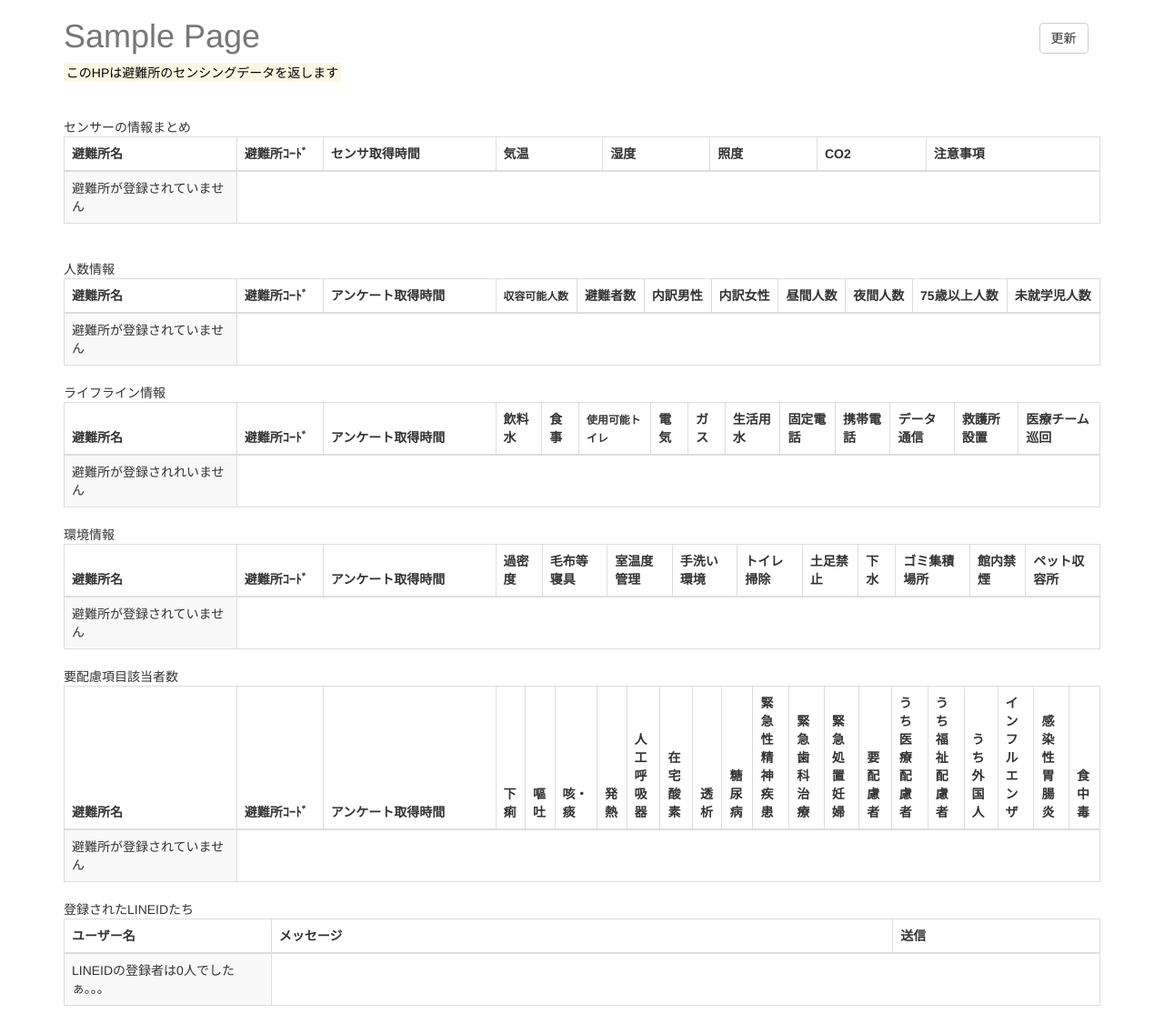
After one commit to lottotto/Research, a Flask app: page /1/1 in a window 1280 px wide. The commit adds this page. Shown: the whole page at 91% size. Run offline with Flask 2, Linux system fonts and the light colour scheme; data that the repository does not hold is empty; some libraries are stand-ins or nearby versions.

Commit message:
Web雛形完成

```diff
--- a/src/flaskr/main.py
+++ b/src/flaskr/main.py
@@ -1,40 +1,76 @@
+import os
 from flask import Flask, current_app, request, flash,redirect,url_for,render_template
 from flask_pymongo import PyMongo
 from flask_bootstrap import Bootstrap
+from linebot import LineBotApi
+from linebot.models import TextSendMessage
+from linebot.exceptions import LineBotApiError
 
 app = Flask(__name__)
 bootstrap = Bootstrap(app)
 app.config['MONGO_URI'] = "mongodb://localhost:27017/shelter"
-app.config['MONGO_HOST'] = "localhost"
-app.config['MONGO_PORT'] = 27017
-app.config['MONGO_DBNAME'] = "shelter"
 mongo = PyMongo(app)
+line_mongo = PyMongo(app, uri="mongodb://localhost:27017/LINE")
+line_bot_api = LineBotApi(os.environ['LINE_MESSAGE_API_ACCESS_TOKEN'])
 
 
-def make_index_recode(mongo_document):
-    ret_dict = {}
-    ret_dict['code'] = mongo_document['code']
-    ret_dict['datetime'] = mongo_document['datetime'].strftime("%Y年%m月%d日 %H時%M分")
-    temperature = mongo_document['sensor']['tmp']
-    ret_dict['sensor_tmp'] = temperature
-    humidity = mongo_document['sensor']['hum']
-    ret_dict['sensor_hum'] = humidity
-    ret_dict['sensor_lux'] = mongo_document['sensor']['lux']
-    ret_dict['sensor_co2'] = mongo_document['sensor']['co2']
-    if 0.81 * temperature + 0.01 * humidity * (0.99 * temperature - 14.3) + 46.3 > 85:
-        ret_dict['remark'] = '【危険】不快指数 85以上！'
-    return ret_dict
+def send_LINE(user_id, message):
+    try:
+        line_bot_api.push_message(user_id, text=TextSendMessage(text=message))
+    except LineBotApiError as e:
+        pass
+
+# def make_index_recode(mongo_document):
+#     ret_dict = {}
+#     ret_dict['code'] = mongo_document['code']
+#     ret_dict['sensor_time'] = mongo_document['sensor_time'].strftime("%Y%m%d-%H:%M")
+#     ret_dict['sensor_tmp'] = mongo_document['sensor']['tmp']
+#     ret_dict['sensor_hum'] = mongo_document['sensor']['hum']
+#     ret_dict['sensor_lux'] = mongo_document['sensor']['lux']
+#     ret_dict['sensor_co2'] = mongo_document['sensor']['co2']
+#     try:
+#         ret_dict['name'] = mongo_document['name']
+#     except:
+#         pass
+#     tmp = ret_dict['sensor_tmp']
+#     hum = ret_dict['sensor_hum']
+#     if 0.81 * tmp + 0.01 * hum * (0.99 * tmp - 14.3) + 46.3 > 85:
+#         ret_dict['remark'] = '【危険】不快指数 85以上！'
+#     return ret_dict
+
+def calc_remark(mongo_document):
+    tmp = mongo_document['sensor']['tmp']
+    if tmp > 38:
+        ret_str = "アツゥイ！"
+    else:
+        ret_str ="特になし"
+    return ret_str
+
+def make_line_entries(collection_name):
+    print(line_mongo.db[collection_name])
+    return [document for document in line_mongo.db[collection_name].find()]
+
+
+@app.route('/<db_name>/<collection_name>', methods=['GET','POST'])
+def show_entries(db_name='', collection_name=''):
+    app.config['MONGO_URI'] = "mongodb://localhost:27017/"+db_name
+    mongo.init_app(app)
+    shelters = mongo.db[collection_name].find()
+    entries = []
+    for document in shelters:
+        document['remark'] = calc_remark(document)
+        entries.append(document)
+    Line_entries = make_line_entries(collection_name)
+    if request.method == 'POST':
+        send_LINE(user_id=request.form['user_id'], message=request.form['message'])
+
+    return render_template('new_new_index.html', entries=entries, Line_entries=Line_entries)
+
 
 
 @app.route('/', methods=['GET', "POST"])
-def show_entries():
-    shelters = mongo.db.shelter.find()
-    entries = []
-    for document in shelters:
-        temp_dict = make_index_recode(document)
-        entries.append(temp_dict)
-
-    return render_template('index.html', entries=entries)
+def top_page():
+    return "URLにdb_nameとcollection_nameをつけてね"
 
 
 # @app.route('/post', methods=['POST'])
--- a/src/flaskr/templates/index.html
+++ b/src/flaskr/templates/index.html
@@ -8,7 +8,7 @@
             <div class="col-xs-11"><h1 class="text-muted">Sample Page</h1></div>
             <div class="col-xs-1">
                 <h1>
-                    <form action="" method="post" class="form-inline">
+                    <form action="" method="get" class="form-inline">
                         <button type="submit" class="btn btn-default">更新</button>
                     </form>
 
@@ -29,13 +29,14 @@
                 <th>照度(lux)</th>
                 <th>CO2(ppm)</th>
                 <th>備考</th>
+
             </tr>
             </thead>
             <tbody>
             {% for entry in entries %}
             <tr>
                 <td>{{ entry.code }}</td>
-                <td>{{ entry.datetime }}</td>
+                <td>{{ entry.sensor_time }}</td>
                 <td>{{ entry.sensor_tmp }}</td>
                 <td>{{ entry.sensor_hum }}</td>
                 <td>{{ entry.sensor_lux }}</td>
--- /dev/null
+++ b/src/flaskr/templates/new_new_index.html
@@ -0,0 +1,257 @@
+{% extends "bootstrap/base.html" %}
+
+{% block title %}Shelter{% endblock %}
+
+{% block content %}
+    <div class="container">
+        <div class="row">
+            <div class="col-lg-11"><h1 class="text-muted">Sample Page</h1></div>
+            <div class="col-lg-1">
+                <h1>
+                    <form action="" method="get" class="form-inline">
+                        <button type="submit" class="btn btn-default">更新</button>
+                    </form>
+
+                </h1>
+            </div>
+        </div>
+        <mark>このHPは避難所のセンシングデータを返します</mark>
+        <br>
+        <br>
+        <br>
+        センサーの情報まとめ<br>
+        <table class="table table-striped table-bordered table-hover">
+            <thead>
+            <tr>
+                <th class="col-lg-2">避難所名</th>
+                <th class="col-lg-1">避難所ｺｰﾄﾞ</th>
+                <th class="col-lg-2">センサ取得時間</th>
+                <th>気温</th>
+                <th>湿度</th>
+                <th>照度</th>
+                <th>CO2</th>
+                <th>注意事項</th>
+            </tr>
+            </thead>
+            <tbody>
+              {% for entry in entries %}
+              <tr>
+                <td>{{ entry.name }}</td>
+                <td>{{ entry.code }}</td>
+                <td>{{ entry.sensor_time }}</td>
+                <td>{{ entry.sensor.tmp }}</td>
+                <td>{{ entry.sensor.hum }}</td>
+                <td>{{ entry.sensor.lux }}</td>
+                <td>{{ entry.sensor.co2 }}</td>
+                <td>{{ entry.remark }}</td>
+              </tr>
+              {% else %}
+              <td>避難所が登録されていません</td>
+              {% endfor %}
+            </tbody>
+        </table>
+        <br>人数情報<br>
+        <table class="table table-striped table-bordered table-hover　text-nowrap">
+            <thead>
+            <tr>
+                <th class="col-lg-2">避難所名</th>
+                <th class="col-lg-1">避難所ｺｰﾄﾞ</th>
+                <th class="col-lg-2">アンケート取得時間</th>
+                <th><span class="small">収容可能人数</span></th>
+                <th>避難者数</th>
+                <th>内訳男性</th>
+                <th>内訳女性</th>
+                <th>昼間人数</th>
+                <th>夜間人数</th>
+                <th>75歳以上人数</th>
+                <th>未就学児人数</th>
+            </tr>
+            </thead>
+            <tbody>
+              {% for entry in entries %}
+              <tr>
+                <td>{{ entry.name }}</td>
+                <td>{{ entry.code }}</td>
+                <td>{{ entry.questionnaire_time }}</td>
+                <td>{{ entry.capacity }}</td>
+                <td>{{ entry.in01 }}</td>
+                <td>{{ entry.in02 }}</td>
+                <td>{{ entry.in03 }}</td>
+                <td>{{ entry.nm01 }}</td>
+                <td>{{ entry.nm02 }}</td>
+                <td>{{ entry.nm03 }}</td>
+                <td>{{ entry.nm04 }}</td>
+              </tr>
+              {% else %}
+              <td>避難所が登録されていません</td>
+              {% endfor %}
+            </tbody>
+        </table>
+        ライフライン情報
+        <table class="table table-striped table-bordered table-hover">
+          <thead>
+            <tr>
+              <th class="col-lg-2">避難所名</th>
+              <th class="col-lg-1">避難所ｺｰﾄﾞ</th>
+              <th class="col-lg-2">アンケート取得時間</th>
+              <th>飲料水</th>
+              <th>食事</th>
+              <th><span class="small">使用可能トイレ</span></th>
+              <th>電気</th>
+              <th>ガス</th>
+              <th>生活用水</th>
+              <th>固定電話</th>
+              <th>携帯電話</th>
+              <th>データ通信</th>
+              <th>救護所設置</th>
+              <th>医療チーム巡回</th>
+            </tr>
+          </thead>
+          <tbody>
+            {% for entry in entries %}
+            <tr>
+              <td>{{ entry.name }}</td>
+              <td>{{ entry.code }}</td>
+              <td>{{ entry.questionnaire_time}}</td>
+              <td>{{ entry.il01 }}</td>
+              <td>{{ entry.il02 }}</td>
+              <td>{{ entry.il03 }}</td>
+              <td>{{ entry.il04 }}</td>
+              <td>{{ entry.il05 }}</td>
+              <td>{{ entry.il06 }}</td>
+              <td>{{ entry.il07 }}</td>
+              <td>{{ entry.il08 }}</td>
+              <td>{{ entry.il10 }}</td>
+              <td>{{ entry.im01 }}</td>
+              <td>{{ entry.im02 }}</td>
+            </tr>
+            {% else %}
+            <td>避難所が登録されれいません</td>
+            {% endfor %}
+          </tbody>
+        </table>
+        環境情報
+        <table class="table table-striped table-bordered table-hover">
+          <thead>
+            <tr>
+              <th class="col-lg-2">避難所名</th>
+              <th class="col-lg-1">避難所ｺｰﾄﾞ</th>
+              <th class="col-lg-2">アンケート取得時間</th>
+              <th>過密度</th>
+              <th>毛布等寝具</th>
+              <th>室温度管理</th>
+              <th>手洗い環境</th>
+              <th>トイレ掃除</th>
+              <th>土足禁止</th>
+              <th>下水</th>
+              <th>ゴミ集積場所</th>
+              <th>館内禁煙</th>
+              <th>ペット収容所</th>
+            </tr>
+          </thead>
+          <tbody>
+            {% for entry in entries %}
+            <tr>
+              <td>{{ entry.name }}</td>
+              <td>{{ entry.code }}</td>
+              <td>{{ entry.questionnaire_time}}</td>
+              <td>{{ entry.en01 }}</td>
+              <td>{{ entry.en02 }}</td>
+              <td>{{ entry.en03 }}</td>
+              <td>{{ entry.en04 }}</td>
+              <td>{{ entry.en05 }}</td>
+              <td>{{ entry.en06 }}</td>
+              <td>{{ entry.en07 }}</td>
+              <td>{{ entry.en08 }}</td>
+              <td>{{ entry.en09 }}</td>
+              <td>{{ entry.en10 }}</td>
+            </tr>
+            {% else %}
+            <td>避難所が登録されていません</td>
+            {% endfor %}
+          </tbody>
+        </table>
+        要配慮項目該当者数
+        <table class="table table-striped table-bordered table-hover table-responsive">
+          <thead>
+            <tr>
+              <th class="col-lg-2">避難所名</th>
+              <th class="col-lg-1">避難所ｺｰﾄﾞ</th>
+              <th class="col-lg-2">アンケート取得時間</th>
+              <th>下痢</th>
+              <th>嘔吐</th>
+              <th>咳・痰</th>
+              <th>発熱</th>
+              <th>人工呼吸器</th>
+              <th>在宅酸素</th>
+              <th>透析</th>
+              <th>糖尿病</th>
+              <th>緊急性精神疾患</th>
+              <th>緊急歯科治療</th>
+              <th>緊急処置妊婦</th>
+              <th>要配慮者</th>
+              <th>うち医療配慮者</th>
+              <th>うち福祉配慮者</th>
+              <th>うち外国人</th>
+              <th>インフルエンザ</th>
+              <th>感染性胃腸炎</th>
+              <th>食中毒</th>
+            </tr>
+          </thead>
+          <tbody>
+            {% for entry in entries %}
+            <tr>
+              <td>{{ entry.name }}</td>
+              <td>{{ entry.code }}</td>
+              <td>{{ entry.questionnaire_time}}</td>
+              <td>{{ entry.sp01 }}</td>
+              <td>{{ entry.sp02 }}</td>
+              <td>{{ entry.sp03 }}</td>
+              <td>{{ entry.sp04 }}</td>
+              <td>{{ entry.ms01 }}</td>
+              <td>{{ entry.ms02 }}</td>
+              <td>{{ entry.ms03 }}</td>
+              <td>{{ entry.ms04 }}</td>
+              <td>{{ entry.ms05 }}</td>
+              <td>{{ entry.ms06 }}</td>
+              <td>{{ entry.ms07 }}</td>
+              <td>{{ entry.as01 }}</td>
+              <td>{{ entry.as02 }}</td>
+              <td>{{ entry.as03 }}</td>
+              <td>{{ entry.as04 }}</td>
+              <td>{{ entry.vi01 }}</td>
+              <td>{{ entry.vi02 }}</td>
+              <td>{{ entry.vi03 }}</td>
+            </tr>
+            {% else %}
+            <td>避難所が登録されていません</td>
+            {% endfor %}
+          </tbody>
+        </table>
+        登録されたLINEIDたち
+        <table class = "table table-striped table-bordered table-hover">
+          <thead>
+            <tr>
+              <th class="col-lg-1">ユーザー名</th>
+              <th class="col-lg-3">メッセージ</th>
+              <th class="col-lg-1">送信</th>
+            </tr>
+          </thead>
+          <tbody>
+            {% for line in Line_entries %}
+            <tr>
+              <form class="" action="" method="post">
+                <input type="hidden" name="user_id" value={{ line.UserID }}>
+                <td class="col-lg-1">{{ line.UserName }}</td>
+                <td><input type="text" name="message" class="form-control"></td>
+                <td class="col-lg-1"><button type="submit" class="btn btn-default">テスト</button></td>
+              </form>
+            </tr>
+            {% else %}
+            <td>LINEIDの登録者は0人でしたぁ。。。</td>
+            {% endfor %}
+          </tbody>
+
+        </table>
+    </div>
+{% endblock %}
```
Also changed, not shown: src/flaskr/templates/new_index.html (added, +147 -0 lines), src/subscriber_Mongo.py (+22 -7 lines), 2 other files.
